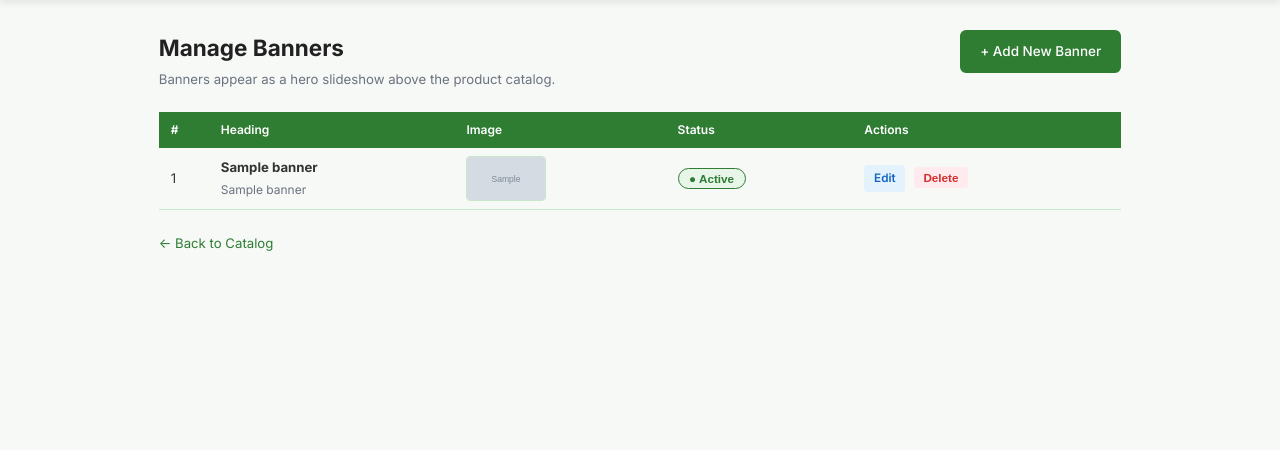
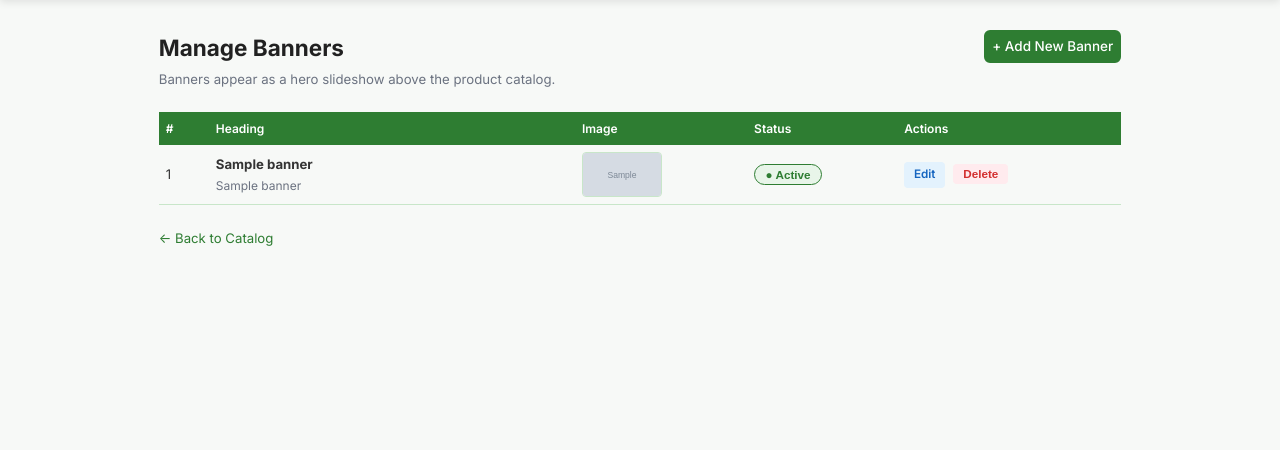
Before and after one commit to Rayeesac/leaf-veg, a Django app: page /manage/banners/ in a window 1280 px wide. Shown: the part 80-530 px from the top of the page. Run offline with Django 5.2, Linux system fonts and the light colour scheme; a user stored in the database is signed in; tables that the repository leaves empty hold one stand-in row (values such as "Sample post"); grey boxes marked "Sample" are stand-in pictures; some libraries are stand-ins or nearby versions.

Commit message:
image changes

```diff
--- a/static/css/main.css
+++ b/static/css/main.css
@@ -308,7 +308,7 @@ img { max-width: 100%; display: block; }
   display: inline-flex;
   align-items: center;
   gap: .4rem;
-  padding: .6rem 1.2rem;
+  padding: 4px 6px;
   border-radius: var(--radius-sm);
   font-size: .9rem;
   font-weight: 500;
--- a/static/css/manage.css
+++ b/static/css/manage.css
@@ -34,7 +34,7 @@
 .manage-table th {
   background: var(--green-dark);
   color: var(--white);
-  padding: .55rem .8rem;
+  padding: 7px;
   text-align: left;
   font-size: .8rem;
   font-weight: 600;
@@ -42,11 +42,13 @@
 }
 
 .manage-table td {
-  padding: .55rem .8rem;
+  padding: 7px;
   border-bottom: 1px solid var(--green-border);
   vertical-align: middle;
 }
-
+.manage-table th:nth-child(2) {
+  min-width: 200px;
+}
 .manage-table tr.row-inactive td { opacity: .5; }
 .manage-table tbody tr:hover td { background: var(--green-light); }
 
--- a/templates/catalog/banners/list.html
+++ b/templates/catalog/banners/list.html
@@ -42,7 +42,7 @@
       <tbody>
         {% for banner in banners %}
         <tr class="{% if not banner.is_active %}row-inactive{% endif %}">
-          <td>{{ banner.pk }}</td>
+          <td>{{ forloop.counter }}</td>
           <td>
             <strong>{{ banner.heading }}</strong>
             {% if banner.subheading %}
```
